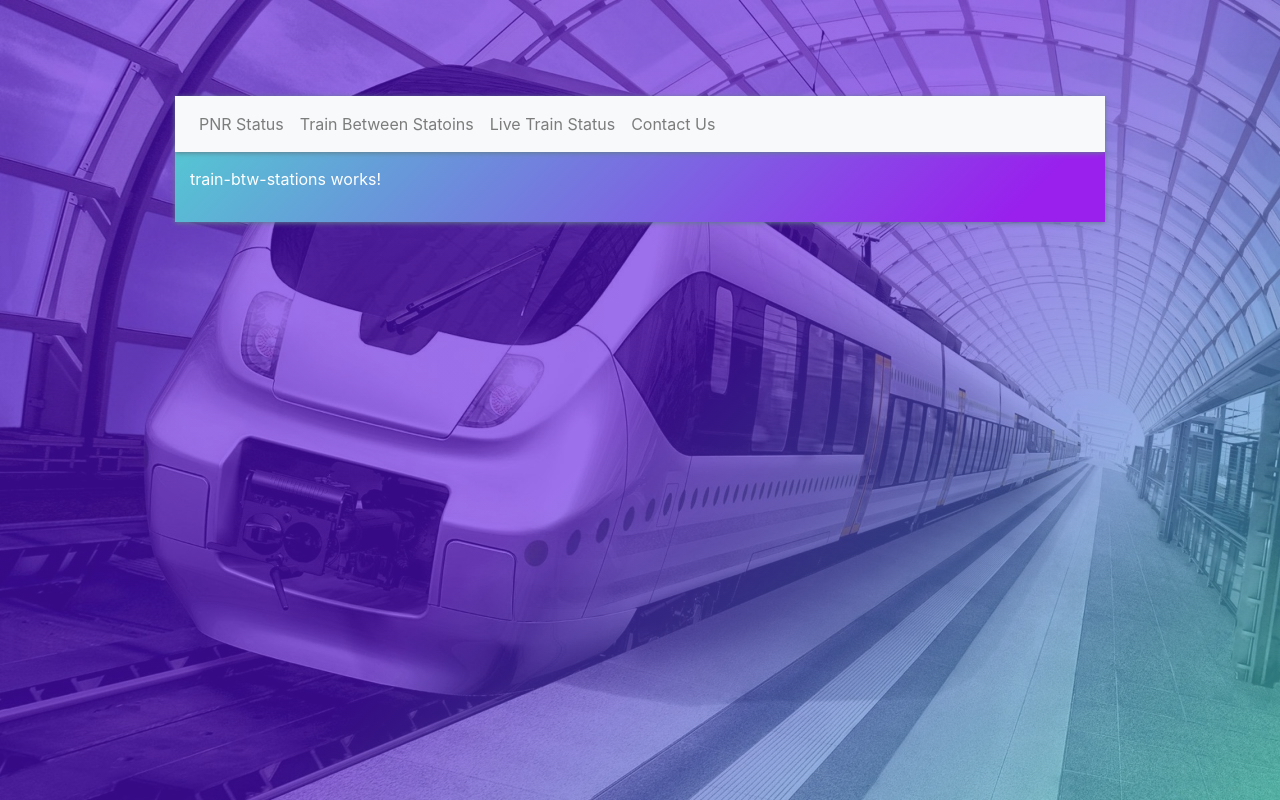
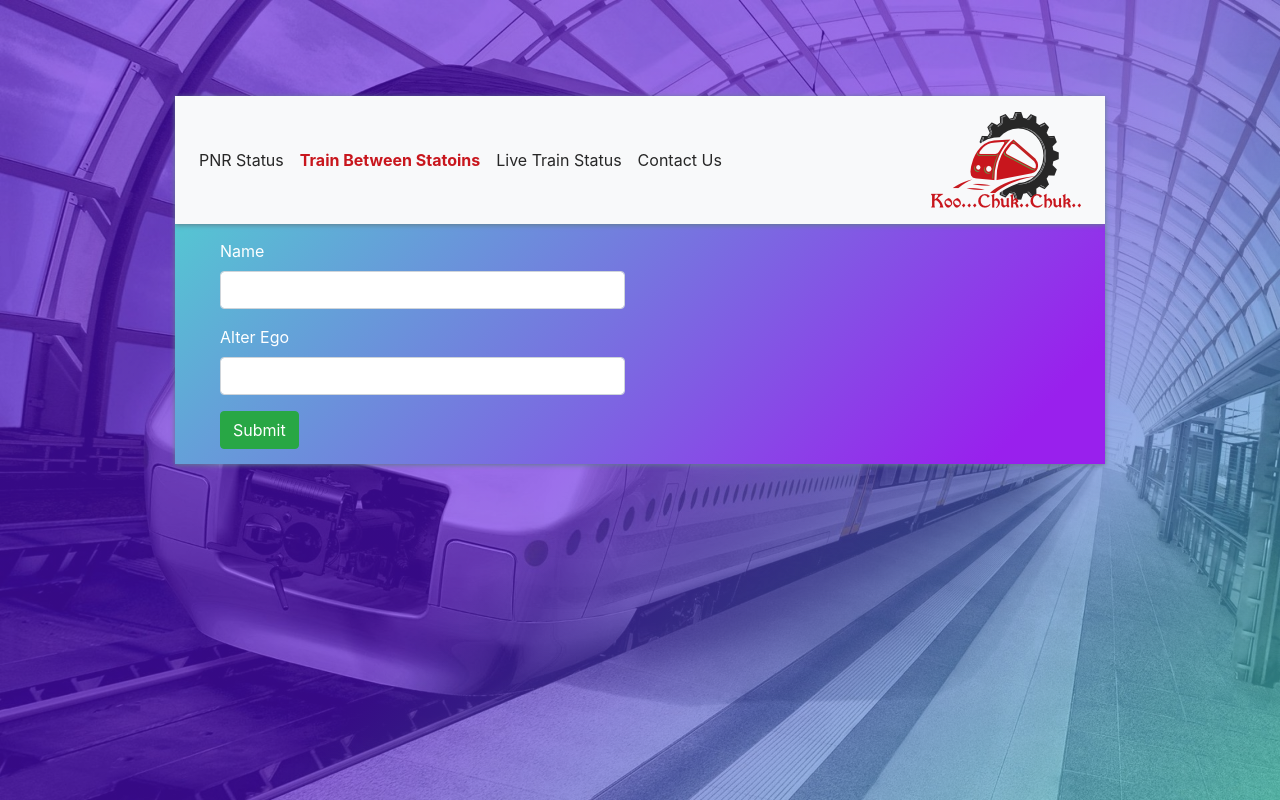
Before and after one commit to Soonu12345/railway-app, an Angular app: page /train-btw-stations in a window 1280 px wide. Built offline with nearby package versions, Linux system fonts and the light colour scheme.

Commit message:
train between stations

```diff
--- a/src/app/app.component.css
+++ b/src/app/app.component.css
@@ -7,3 +7,10 @@
     color: #fff;
     box-shadow: 0 1px 5px #607D8B;
 }
+a.nav-link.active-class {
+    color: #C8161D !important;
+    font-weight: bold;
+}
+.main-nav .nav-link {
+    color: #272727 ;
+}
--- a/src/app/app.component.html
+++ b/src/app/app.component.html
@@ -1,18 +1,26 @@
 
 <div class="container nav-blk">
-  <nav class="navbar navbar-expand-sm bg-light navbar-light" style="box-shadow: 0 1px 5px #607D8B">
+  <nav class="navbar navbar-expand-sm bg-light navbar-light main-nav" style="box-shadow: 0 1px 5px #607D8B">
     <ul class="navbar-nav">
-      <li class="nav-item ">
-        <a class="nav-link" routerLink="/pnr-status">PNR Status</a>
+      <li class="nav-item">
+        <a class="nav-link"  routerLinkActive="active-class" routerLink="/pnr-status">PNR Status</a>
       </li>
       <li class="nav-item">
-        <a class="nav-link"routerLink="/train-btw-stations">Train Between Statoins</a>
+        <a class="nav-link" routerLinkActive="active-class" routerLink="/train-btw-stations">Train Between Statoins</a>
       </li>
       <li class="nav-item">
-        <a class="nav-link" routerLink="/livetrain-status">Live Train Status</a>
+        <a class="nav-link" routerLinkActive="active-class" routerLink="/livetrain-status">Live Train Status</a>
       </li>
       <li class="nav-item">
-        <a class="nav-link"  routerLink="/contact-us">Contact Us</a>
+        <a class="nav-link" routerLinkActive="active-class"  routerLink="/contact-us">Contact Us</a>
+      </li>
+
+    </ul>
+    <ul class="navbar-nav ml-auto">
+      <li class="nav-item">
+        <a class="nav-link"  routerLink="/contact-us">
+        <img src="assets/irctc.png" />
+        </a>
       </li>
 
     </ul>
--- /dev/null
+++ b/src/app/globals.ts
@@ -0,0 +1 @@
+export const base_url:string = 'https://api.railwayapi.com';
--- a/src/app/train-btw-stations/train-btw-stations.component.html
+++ b/src/app/train-btw-stations/train-btw-stations.component.html
@@ -1,3 +1,18 @@
-<p>
-  train-btw-stations works!
-</p>
+<div class="container">
+  <div class="col-md-6">
+      <form>
+          <div class="form-group">
+            <label for="name">Name</label>
+            <input type="text" class="form-control" id="name" required>
+          </div>
+          <div class="form-group">
+            <label for="alterEgo">Alter Ego</label>
+            <input type="text" class="form-control" id="alterEgo">
+          </div>
+
+          <button type="submit" class="btn btn-success">Submit</button>
+
+        </form>
+  </div>
+
+</div>
--- a/src/app/train-btw-stations/train-btw-stations.component.ts
+++ b/src/app/train-btw-stations/train-btw-stations.component.ts
@@ -1,11 +1,14 @@
 import { Component, OnInit } from '@angular/core';
+
 
 @Component({
   selector: 'app-train-btw-stations',
   templateUrl: './train-btw-stations.component.html',
   styleUrls: ['./train-btw-stations.component.css']
 })
+
 export class TrainBtwStationsComponent implements OnInit {
+
 
   constructor() { }
 
--- a/src/app/train-btw-stations/train-btw-stations.service.ts
+++ b/src/app/train-btw-stations/train-btw-stations.service.ts
@@ -1,4 +1,6 @@
 import { Injectable } from '@angular/core';
+import * as globals from '../globals';
+
 
 @Injectable()
 export class TrainBtwStationsService {
--- a/src/styles.css
+++ b/src/styles.css
@@ -1,5 +1,4 @@
 /* You can add global styles to this file, and also import other style files */
-@import "~bootstrap/dist/css/bootstrap.css";
 
 
 body{
```
Also changed, not shown: src/assets/irctc.png (added), 1 other file (tests, documents, lock files or other folders).
